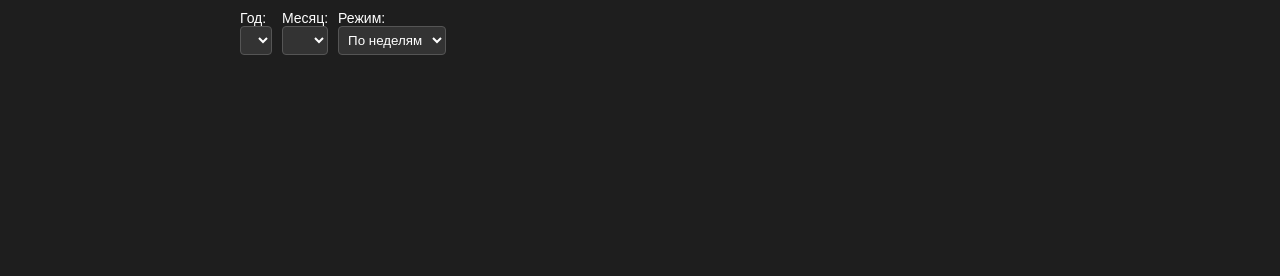
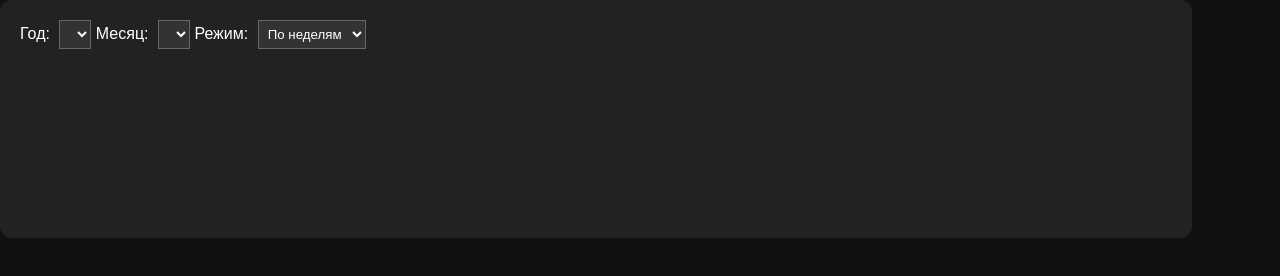
Before and after one commit to gaffygafcompany1337-del/amo-widget, a plain HTML site: page leads_widget/index.html in a window 1280 px wide. Drawn offline with nearby package versions, Linux system fonts and the light colour scheme.

Commit message:
Update style.css

```diff
--- a/leads_widget/style.css
+++ b/leads_widget/style.css
@@ -1,35 +1,29 @@
 body {
-    background-color: #1e1e1e;
-    color: #ffffff;
-    font-family: Arial, sans-serif;
-    margin: 0;
-    padding: 10px;
+  margin: 0;
+  background: #111;
+  color: #fff;
+  font-family: Arial, sans-serif;
 }
 
 .widget-container {
-    width: 100%;
-    max-width: 800px;
-    margin: auto;
+  background: #222;
+  border-radius: 12px;
+  padding: 20px;
+  width: 90%;
+  height: 90%;
 }
 
 .controls {
-    display: flex;
-    gap: 10px;
-    margin-bottom: 10px;
-    flex-wrap: wrap;
-}
-
-.controls label {
-    display: flex;
-    flex-direction: column;
-    font-size: 14px;
-    color: #ffffff;
+  margin-bottom: 15px;
 }
 
 select {
-    background-color: #333;
-    color: #fff;
-    border: 1px solid #555;
-    padding: 5px;
+  background: #333;
+  color: #fff;
+  border: 1px solid #666;
+  padding: 5px;
+  margin-left: 5px;
+}
+
     border-radius: 4px;
 }
```
